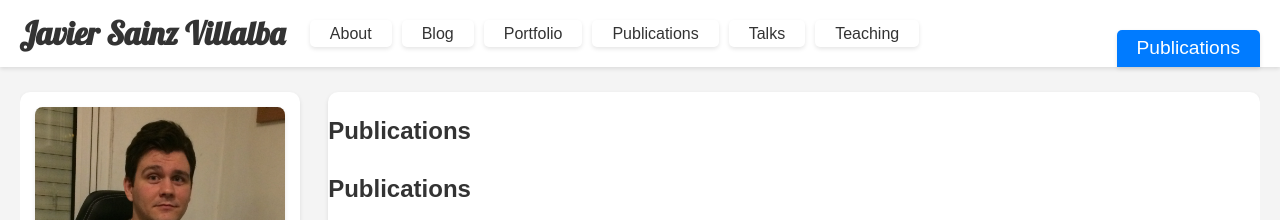
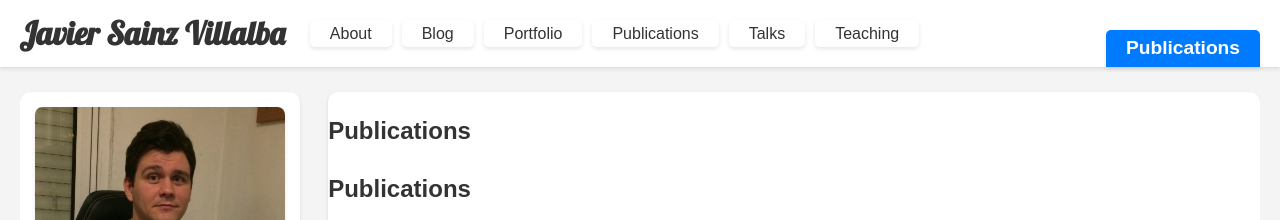
Before and after one commit to javiersainzvillalba/javiersainzvillalba.github.io, a Jekyll site: the page built from publications.md, in a window 1280 px wide. Shown: the top 220 px of the page. Built offline with Jekyll 4.4.1, drawn with Linux system fonts in a browser that asks for light colours.

Commit message:
Update default.html

```diff
--- a/_layouts/default.html
+++ b/_layouts/default.html
@@ -22,7 +22,7 @@
     </nav>
     <!-- Contenedor para el nombre de la página actual -->
     <div id="page-title" class="page-title">
-      {{ page.title }}
+      <strong>{{ page.title }}</strong>
     </div>
   </header>
   <div class="content">
```
